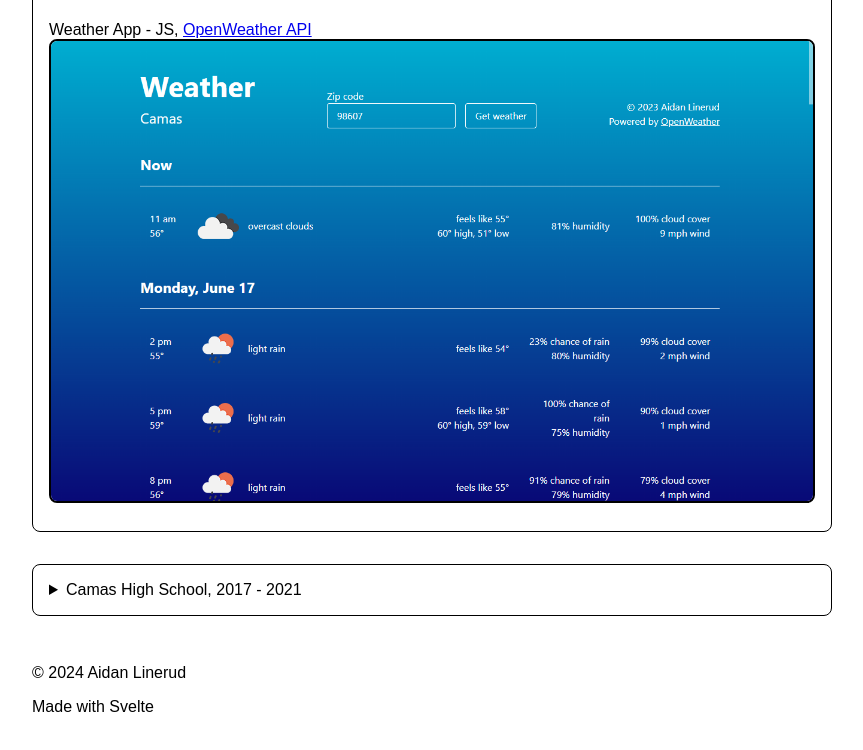
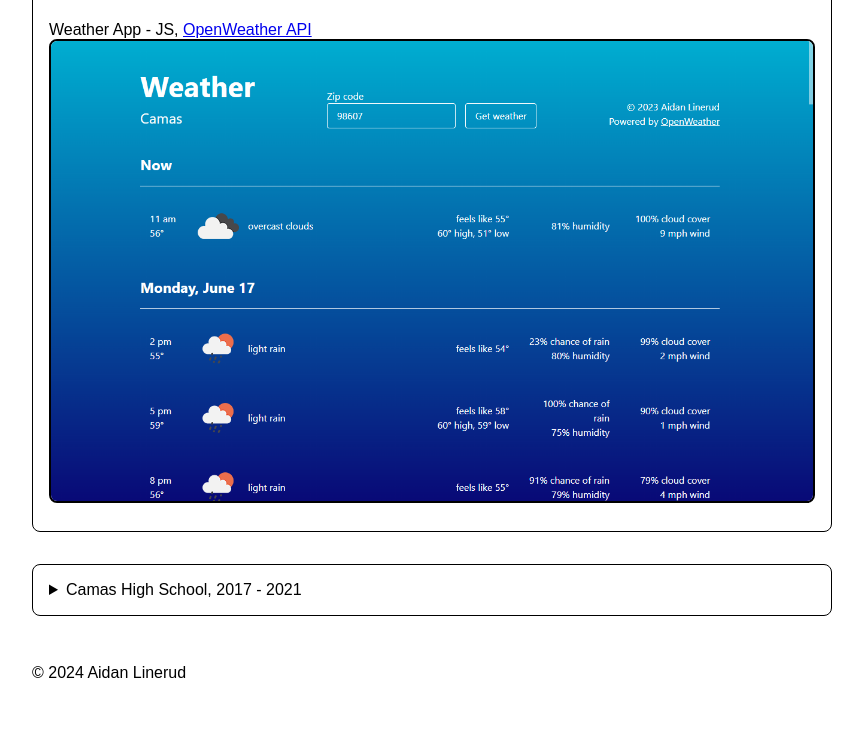
Before and after one commit to Aidunlin/aidunlin.github.io, a plain HTML site: page index.html in a window 1280 px wide. Shown: the part 4438-5188 px from the top of the page, without its empty margins (208-1071 px from the left). After the commit the page ends 5160 px from the top, so only its background shows below. Drawn offline with Linux system fonts and the light colour scheme; a web font is replaced by a local one.

Commit message:
Remove "Made with Svelte" from footer

```diff
--- a/index.html
+++ b/index.html
@@ -171,7 +171,6 @@
 
 	<footer>
 		<p>&copy; 2024 Aidan Linerud</p>
-		<p>Made with Svelte</p>
 	</footer>
 </body>
 
```
